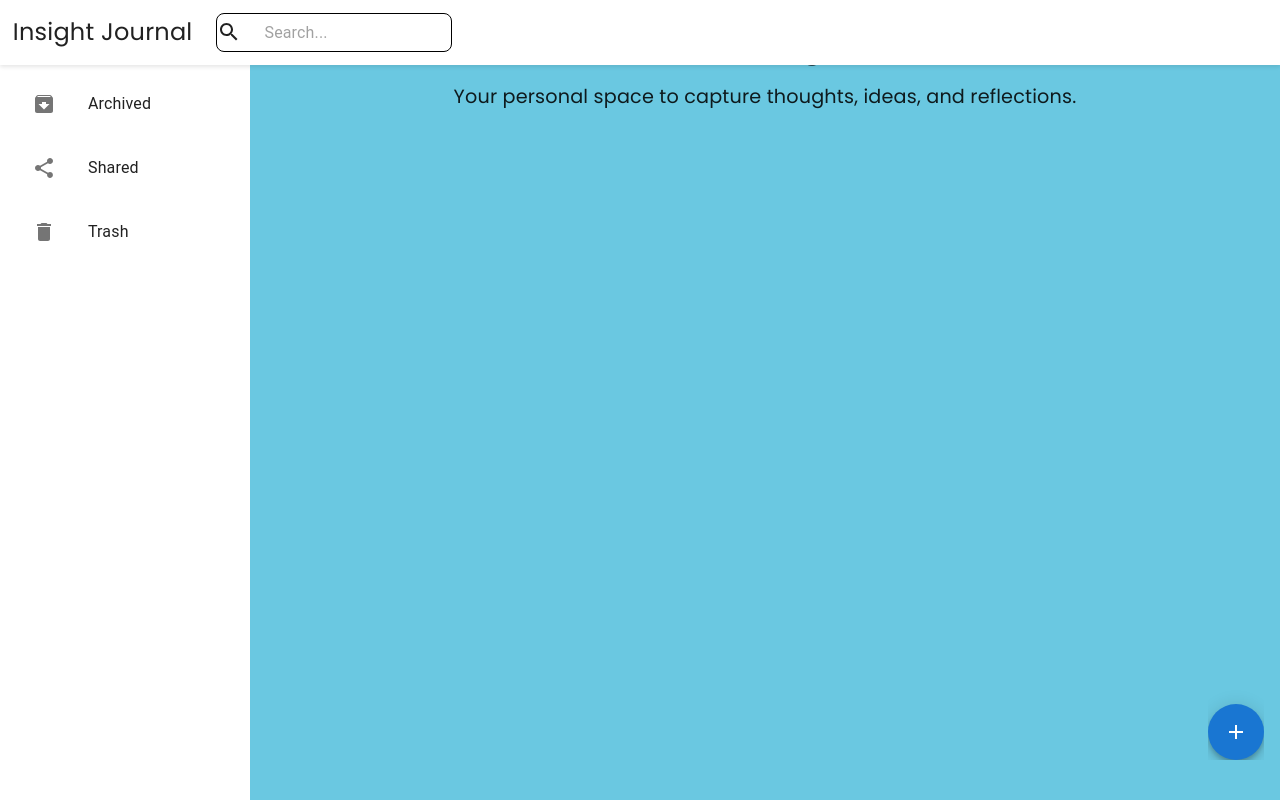
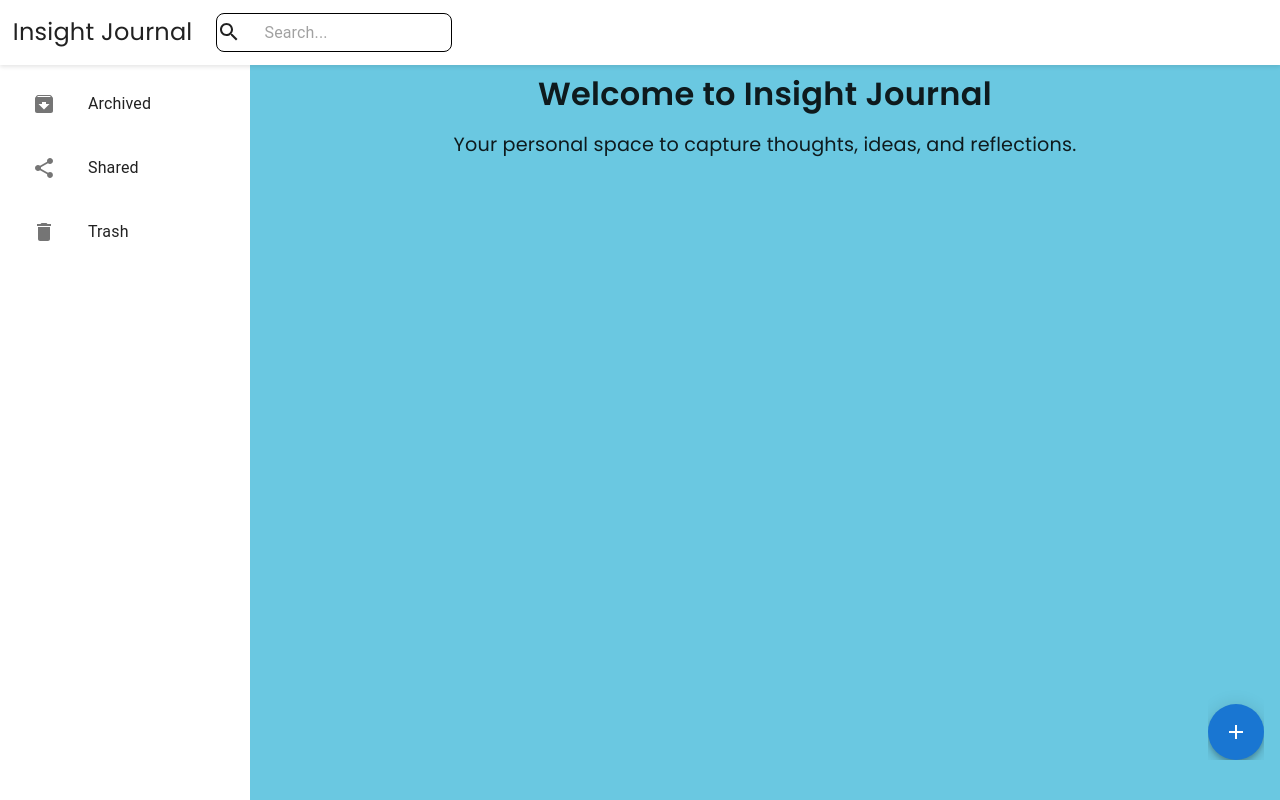
Before and after one commit to zuzimajo1/Personal-Knowledge-Management, a React (Vite) app in the folder frontend/: page / in a window 1280 px wide. Built offline with nearby package versions, Linux system fonts and the light colour scheme.

Commit message:
aligning content

```diff
--- a/frontend/src/pages/Root.tsx
+++ b/frontend/src/pages/Root.tsx
@@ -1,5 +1,5 @@
 import React from 'react'
-import { HomeContainer, NavbarContainer, SideBarBox } from '../styles/Home.styled'
+import { ContentContainer, HomeContainer, NavbarContainer, SideBarBox } from '../styles/Home.styled'
 import { TypographyText } from '../components'
 import { Search, Archive, Share, Delete, FileCopy, Save, Print, } from '@mui/icons-material'
 import { SearchBarContainer, SearchComponent, StyledInputBase } from '../styles/SearchBar.styled'
@@ -37,10 +37,10 @@ const Home: React.FC = () => {
 
   return (
     <>
-    <MainContainer>
+    <ContentContainer>
       <TypographyText text='Welcome to Insight Journal' textAlign='center' fontSize='2rem' fontWeight='600' margin='var(--margin-lg) 0 0 0' />
       <TypographyText text='Your personal space to capture thoughts, ideas, and reflections.' textAlign='center' fontSize='1.2rem' fontWeight='400' margin='var(--margin-sm) 0 0 0' />
-    </MainContainer>
+    </ContentContainer>
     <Box sx={{ height: 320, transform: 'translateZ(0px)', flexGrow: 1 ,position: 'absolute', bottom: 16, right: 16  }}>
       <SpeedDial ariaLabel='' sx={{ }}
         icon={<SpeedDialIcon sx={{overflow: 'hidden'}} />}
--- a/frontend/src/styles/Home.styled.tsx
+++ b/frontend/src/styles/Home.styled.tsx
@@ -29,3 +29,13 @@ export const SideBarBox = styled(Box)(({theme})=>({
     backgroundColor: theme.palette.mode === 'light' ? "#fff" : "#000",
     boxShadow: theme.palette.mode === 'light' ? "0 2px 4px rgba(0,0,0,0.1)" : "0 2px 4px rgba(255,255,255,0.1)",
 }))
+
+
+export const ContentContainer = styled('main')(({theme})=>({
+    marginTop: '3rem',
+    flex: 1,
+    width: "100vw",
+    height: "100vh",
+    overflowY: "auto",
+    backgroundColor: theme.palette.mode === "light" ? "rgba(106,200,225,255)" : "rgba(14,51,95,255)",
+}))
```
